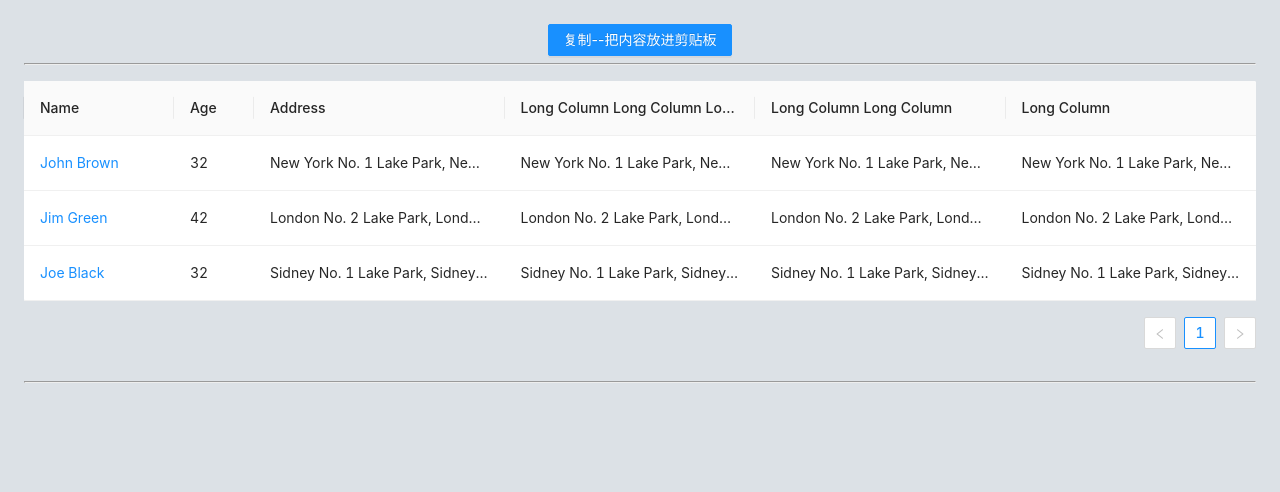
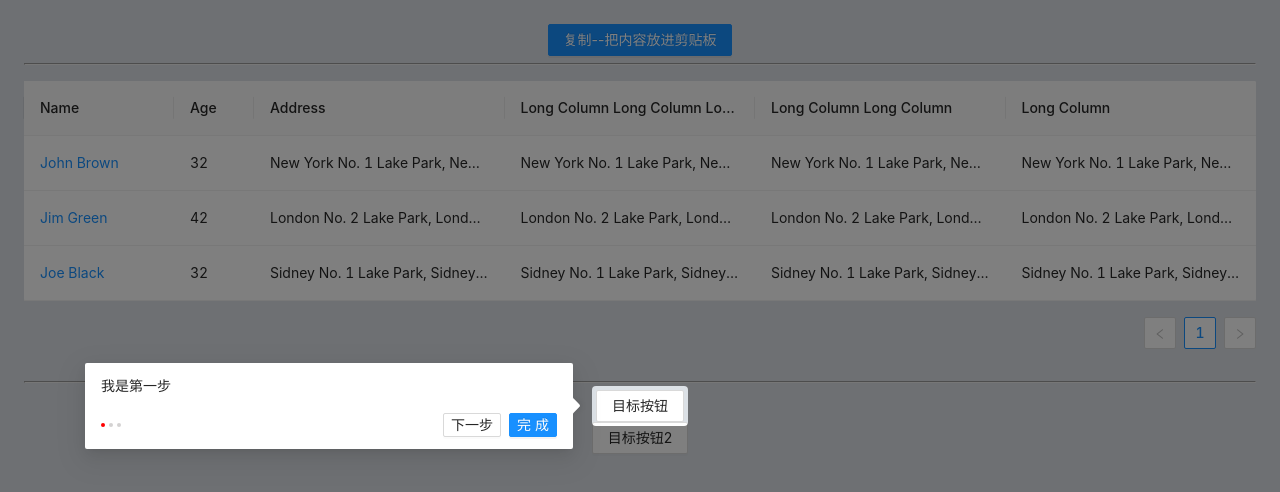
Before and after one commit to Tanguncle/test-project, a React app: page / in a window 1280 px wide. Shown: the top 492 px of the page. Built offline with nearby package versions, Linux system fonts and the light colour scheme.

Commit message:
feat:引导组建完成

```diff
--- a/package.json
+++ b/package.json
@@ -27,6 +27,7 @@
     "@types/resolve": "^1.20.2",
     "@types/sass-loader": "^8.0.5",
     "@types/semver": "^7.5.2",
+    "ahooks": "^3.7.8",
     "antd": "^4.24.3",
     "babel-jest": "^27.4.2",
     "babel-loader": "^8.2.3",
@@ -103,7 +104,8 @@
   "devDependencies": {
     "@types/antd": "^1.0.0",
     "less": "^4.2.0",
-    "less-loader": "^5.0.0"
+    "less-loader": "^5.0.0",
+    "react-joyride": "^2.6.0"
   },
   "jest": {
     "roots": [
--- a/src/App.tsx
+++ b/src/App.tsx
@@ -1,21 +1,49 @@
-import React from 'react';
-import { Button } from 'antd'
-import { CopyToClipboard } from './components/CopyToClipboard';
-import HoverTable from './components/HoverTable';
+/* eslint-disable */
+import React, { useEffect, useRef } from "react";
+import { Button } from "antd";
+import { CopyToClipboard } from "./components/CopyToClipboard";
+import HoverTable from "./components/HoverTable";
 
-import './App.css';
+import "./App.css";
+import Guide from "./components/Guide";
 
 function App() {
+  const button1 = useRef(null);
+  const button2 = useRef(null);
+  const button3 = useRef(null);
   return (
     <div className="App">
-      <CopyToClipboard buildCopyData={()=>'123'}>
-      <Button type="primary">复制--把内容放进剪贴板</Button>
+      <CopyToClipboard buildCopyData={() => "123"}>
+        <Button type="primary">复制--把内容放进剪贴板</Button>
       </CopyToClipboard>
       <hr />
-      <div className='wrap_hoverTable'>
+      <div className="wrap_hoverTable" ref={button3}>
         <HoverTable />
       </div>
       <hr />
+      <Button ref={button1}>目标按钮</Button>
+      <br />
+      <Button ref={button2}>目标按钮2</Button>
+      <Guide
+        steps={[
+          {
+            desc: "我是第一步",
+            placement: "left",
+            nodePath: button1,
+          },
+          {
+            desc: "我是第2步",
+            placement: "top",
+            nodePath: button2,
+          },
+          {
+            desc: "我是第3步",
+            placement: "bottom",
+            nodePath: button3,
+          },
+        ]}
+        isClosed={false}
+      />
     </div>
   );
 }
--- /dev/null
+++ b/src/components/Guide/index.less
@@ -0,0 +1,40 @@
+.guide_wrap {
+    position: fixed;
+    inset: 0;
+    z-Index: 1001;
+    pointer-Events: none;
+    .guide_svg {
+        width: 100%;
+        height: 100%;
+    }
+}
+.step_guide_content {
+    width: 456px;
+    .desc{
+        font-size: 14px;
+        margin-bottom: 16px;
+    }
+    .action{
+        display: flex;
+        align-items: center;
+        justify-content: space-between;
+        ul {
+            list-style: none;
+            padding: 0;
+            margin: 0;
+            display: flex;
+            &>li {
+            width: 4px;
+            height: 4px;
+            margin-right: 4px;
+            border-radius: 50%;
+            background-color: rgb(212, 210, 210);
+            }
+        }
+        .button_area {
+            Button {
+                margin-left: 8px;
+            }
+        }
+    }
+}
--- /dev/null
+++ b/src/components/Guide/index.tsx
@@ -0,0 +1,170 @@
+/* eslint-disable jsx-a11y/anchor-is-valid */
+import React, { useEffect } from "react";
+import { Button, Popover } from "antd";
+import { useSetState } from "ahooks";
+import { Iprops } from "./types";
+
+import "./index.less";
+
+const Guide: React.FC<Iprops> = (props) => {
+  const [state, setState] = useSetState({
+    currentState: props.steps[0],
+    currentStep: 0,
+    isClosed: !!props.isClosed,
+    whiteSpaceRadius: props.whiteSpaceRadius || 4,
+    // 白块距离屏幕左侧
+    whiteInScreenLeft: 0,
+    // 白块距离屏幕上侧
+    whiteInScreenTop: 0,
+    // 白块距离屏幕右侧
+    whiteInScreenRight: 0,
+    // 白块距离屏幕下侧
+    whiteInScreenBottom: 0,
+    // 白块的宽度
+    whiteWidth: 0,
+    // 白块的高度
+    whiteHeight: 0,
+    // 白边的宽度
+    whitePadding: props.whitePadding || 8,
+  });
+
+  useEffect(() => {
+    const curStepPath =
+      props.steps[state.currentStep]?.nodePath.current.getBoundingClientRect();
+    console.log("%c Line:26 🥚 curStepPath", "color:#465975", curStepPath);
+    setState({
+      currentState: props.steps[state.currentStep],
+      whiteHeight: curStepPath.height + state.whitePadding,
+      whiteWidth: curStepPath.width + state.whitePadding,
+      whiteInScreenLeft: curStepPath.left - state.whitePadding / 2,
+      whiteInScreenTop: curStepPath.top - state.whitePadding / 2,
+      whiteInScreenRight: curStepPath.right - state.whitePadding / 2,
+      whiteInScreenBottom: curStepPath.bottom - state.whitePadding / 2,
+    });
+  }, [state.currentStep]);
+  const content = (
+    <div className="step_guide_content">
+      <div className="desc">{state.currentState.desc}</div>
+      <div className="action">
+        <ul>
+          {props.steps.map((_, index) => (
+            <li
+              style={
+                state.currentStep === index ? { backgroundColor: "red" } : null
+              }
+            />
+          ))}
+        </ul>
+        <div className="button_area">
+          {state.currentStep !== 0 && (
+            <Button
+              size="small"
+              onClick={() =>
+                setState((pre) => ({ currentStep: pre.currentStep - 1 }))
+              }
+            >
+              上一步
+            </Button>
+          )}
+          {state.currentStep !== props.steps.length - 1 && (
+            <Button
+              size="small"
+              onClick={() => {
+                setState((pre) => ({ currentStep: 1 + pre.currentStep }));
+              }}
+            >
+              下一步
+            </Button>
+          )}
+          <Button
+            type="primary"
+            size="small"
+            onClick={() => {
+              setState({ isClosed: true });
+              if (props.onFnished) props.onFnished();
+            }}
+          >
+            完成
+          </Button>
+        </div>
+      </div>
+    </div>
+  );
+  return (
+    <>
+      {!state.isClosed && (
+        <div className="guide_wrap">
+          <svg className="guide_svg">
+            <defs>
+              <mask id="mask-area">
+                <rect
+                  x="0"
+                  y="0"
+                  width="100vw"
+                  height="100vh"
+                  fill="white"
+                ></rect>
+                <Popover
+                  content={content}
+                  open
+                  placement={state.currentState.placement}
+                >
+                  <rect
+                    x={state.whiteInScreenLeft}
+                    y={state.whiteInScreenTop}
+                    rx={state.whiteSpaceRadius}
+                    width={state.whiteWidth}
+                    height={state.whiteHeight}
+                    fill="black"
+                  ></rect>
+                </Popover>
+              </mask>
+            </defs>
+            <rect
+              x="0"
+              y="0"
+              width="100%"
+              height="100%"
+              fill="rgba(0,0,0,0.5)"
+              mask="url(#mask-area)"
+            ></rect>
+            <rect
+              fill="transparent"
+              pointer-events="auto"
+              x="0"
+              y="0"
+              width="100%"
+              height={state.whiteInScreenTop}
+            ></rect>
+            <rect
+              fill="transparent"
+              pointer-events="auto"
+              x="0"
+              y="0"
+              width={state.whiteInScreenLeft}
+              height="100%"
+            ></rect>
+            <rect
+              fill="transparent"
+              pointer-events="auto"
+              x="0"
+              y="280.21875"
+              width="100%"
+              height={state.whiteInScreenBottom}
+            ></rect>
+            <rect
+              fill="transparent"
+              pointer-events="auto"
+              x="484.0625"
+              y="0"
+              width={state.whiteInScreenRight}
+              height="100%"
+            ></rect>
+          </svg>
+        </div>
+      )}
+    </>
+  );
+};
+
+export default Guide;
--- /dev/null
+++ b/src/components/Guide/types.ts
@@ -0,0 +1,15 @@
+import { TooltipPlacement } from "antd/es/tooltip";
+
+export interface Iprops {
+    steps:StepContent[];
+    whiteSpaceRadius?:number;
+    whitePadding?:number;
+    isClosed?:boolean;
+    onFnished?:()=>void;
+}
+
+interface StepContent {
+    nodePath:  React.MutableRefObject<any>;
+    desc:string;
+    placement: TooltipPlacement;
+}
--- a/src/components/HoverTable/components/CardInfo/index.tsx
+++ b/src/components/HoverTable/components/CardInfo/index.tsx
@@ -3,7 +3,7 @@ import "./index.less";
 
 interface Iprops {}
 const CardInfo: React.FC<Iprops> = (props) => {
-  const [data, setData] = useState([
+  const [data] = useState([
     "Data 1",
     "Data 2",
     "Data 3",
--- a/tsconfig.json
+++ b/tsconfig.json
@@ -10,7 +10,7 @@
     "skipLibCheck": true,
     "esModuleInterop": true,
     "allowSyntheticDefaultImports": true,
-    "strict": true,
+    "strict": false,
     "forceConsistentCasingInFileNames": true,
     "noFallthroughCasesInSwitch": true,
     "module": "esnext",
```
Also changed, not shown: 1 other file (tests, documents, lock files or other folders).
